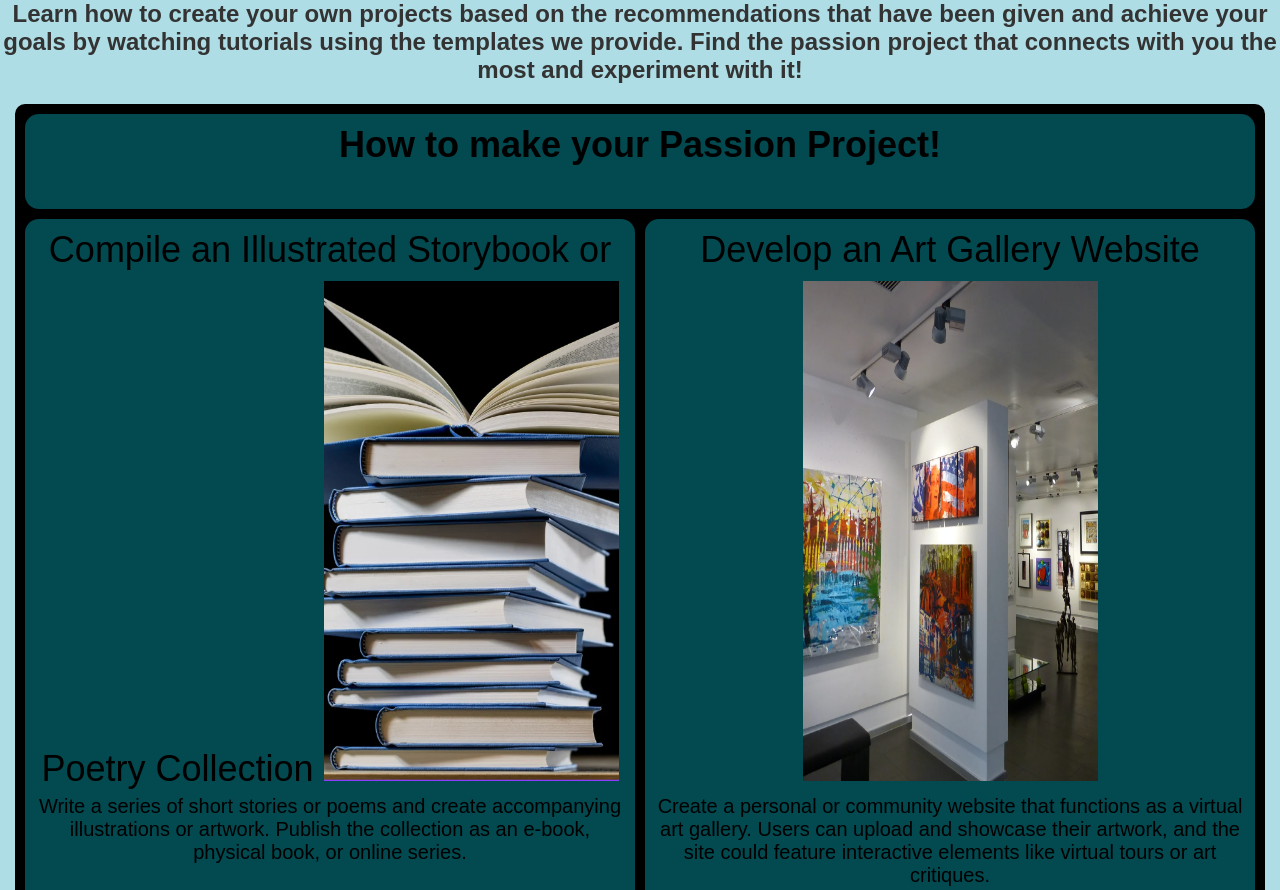
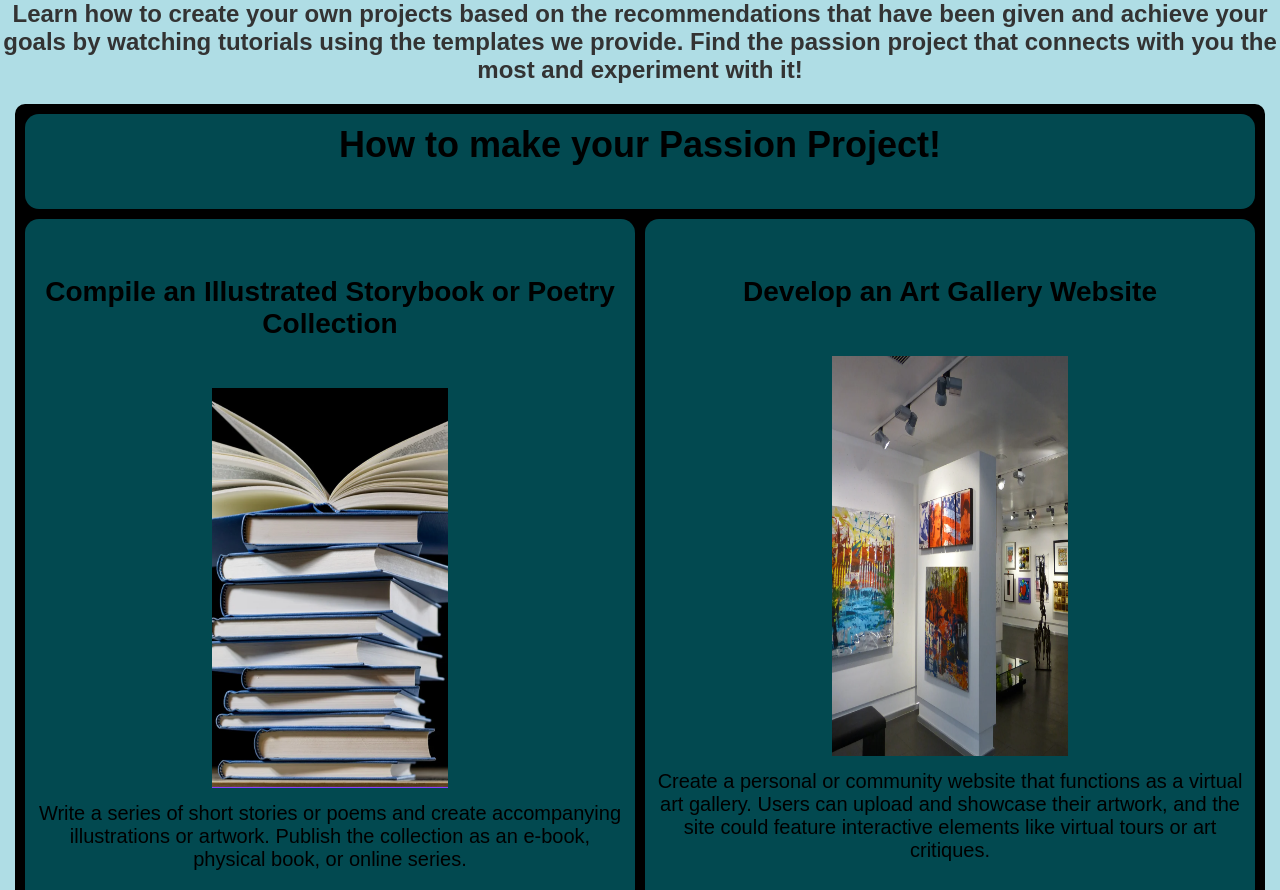
Before and after one commit to AryanPradhan12/PassionProjectWebsite, a Flask app: page /subpage in a window 1280 px wide. Shown: the part 210-1100 px from the top of the page. Run offline with Flask 3, Linux system fonts and the light colour scheme; grey boxes are pictures that could not be loaded.

Commit message:
Image resizing done

```diff
--- a/Structure/templates/subpage.html
+++ b/Structure/templates/subpage.html
@@ -19,15 +19,20 @@
           height: 1000px;
         }
         .item2 img {
-          width: 50%;
-          height: 50%;
+          width: 40%;
+          height: 40%;
           object-fit: cover;
-          margin-top: 10px;
+          margin-top: 2px;
         }
         .item2 p {
           margin-top: 5px;
           padding: 0;
           font-size: 20px;
+        }
+
+        .item2 h5 {
+          font-size: 28px;
+          font-weight: bold;
         }
 
         .item3 {
@@ -38,6 +43,10 @@
           margin-top: 5px;
           padding: 0;
           font-size: 20px;
+        }
+        .item3 h5 {
+          font-size: 28px;
+          font-weight: bold;
         }
 
         .item4 {
@@ -204,7 +213,9 @@
     <div class="grid-container">
         <div class="item1">How to make your Passion Project!</div>
         <div class="item2">
+          <h5>
           Compile an Illustrated Storybook or Poetry Collection
+          </h5>
           <img src="{{ url_for('static', filename='images/Image1.png') }}" alt="Poetry Collection"/>
           <p>
             Write a series of short stories or poems and create accompanying illustrations or artwork. Publish the collection as an e-book, physical book, or online series.
@@ -212,8 +223,10 @@
           <iframe width="560" height="315" src="https://www.youtube.com/embed/K7YL023V3Ug?si=R669qOdZA8UaKuBZ" title="YouTube video player" frameborder="0" allow="accelerometer; autoplay; clipboard-write; encrypted-media; gyroscope; picture-in-picture; web-share" referrerpolicy="strict-origin-when-cross-origin" allowfullscreen></iframe>
         </div>
         <div class="item3">
+          <h5>
           Develop an Art Gallery Website
-          <img src="{{ url_for('static', filename='images/Image2.png') }}" alt="Gallery website" style="width: 50%; height: 50%; margin-top: 10px;"/>
+          </h5>
+          <img src="{{ url_for('static', filename='images/Image2.png') }}" alt="Gallery website" style="width: 40%; height: 40%; margin-top: 2px;"/>
           <p>
             Create a personal or community website that functions as a virtual art gallery. Users can upload and showcase their artwork, and the site could feature interactive elements like virtual tours or art critiques.
           </p>
@@ -221,7 +234,7 @@
         </div>
         <div class="item4">
           Create a Music Analysis Blog
-          <img src="{{ url_for('static', filename='images/Image3.png') }}" alt="Music Blog" style="width: 50%; height: 50%; margin-top: 10px;"/>
+          <img src="{{ url_for('static', filename='images/Image3.png') }}" alt="Music Blog" style="width: 40%; height: 40%; margin-top: 2px;"/>
           <p>
             Start a blog where you analyze lyrics, compositions, and music theory in your favorite songs or genres. Offer insights into how music and literature intertwine.
           </p>
@@ -229,7 +242,7 @@
         </div>
         <div class="item5">
           Design a Music-Driven Workout Playlist
-          <img src="{{ url_for('static', filename='images/Image4.png') }}" alt="Workout playlist" style="width: 50%; height: 50%; margin-top: 10px;"/>
+          <img src="{{ url_for('static', filename='images/Image4.png') }}" alt="Workout playlist" style="width: 40%; height: 40%; margin-top: 2px;"/>
           <p>
             Curate and share workout playlists with different tempos and rhythms to match various exercise routines. You could also create a series of workout videos synchronized to music.
           </p>
@@ -237,7 +250,7 @@
         </div>
         <div class="item6">
           Design a Personal or Community Fitness Program
-          <img src="{{ url_for('static', filename='images/Image5.png') }}" alt="Community fitness program" style="width: 50%; height: 50%; margin-top: 10px;"/>
+          <img src="{{ url_for('static', filename='images/Image5.png') }}" alt="Community fitness program" style="width: 40%; height: 40%; margin-top: 2px;"/>
           <p>
             Create a structured fitness program tailored to a specific sport or fitness goal. Share the program through a blog, social media, or by organizing group workouts in your community.
           </p>
@@ -245,7 +258,7 @@
         </div>
         <div class="item7">
           Learn and Teach a New Sport
-          <img src="{{ url_for('static', filename='images/Image6.png') }}" alt="Learn a new sport" style="width: 50%; height: 50%; margin-top: 10px;"/>
+          <img src="{{ url_for('static', filename='images/Image6.png') }}" alt="Learn a new sport" style="width: 40%; height: 40%; margin-top: 2px;"/>
           <p>
             Take up a new sport and document your learning process. Share tutorials, tips, and your experiences through videos or blog posts, encouraging others to try the sport as well
           </p>
@@ -253,7 +266,7 @@
         </div>
         <div class="item8">
           Film and Edit a Short Performance Film
-          <img src="{{ url_for('static', filename='images/Image7.png') }}" alt="Edit a short filf" style="width: 50%; height: 50%; margin-top: 10px;"/>
+          <img src="{{ url_for('static', filename='images/Image7.png') }}" alt="Edit a short filf" style="width: 40%; height: 40%; margin-top: 2px;"/>
           <p>
             Produce a short film that focuses on performance art, dance, or a theatrical piece. Use your videography skills to capture and edit the performance in a way that enhances the storytelling
           </p>
@@ -261,7 +274,7 @@
         </div>
         <div class="item9">
           Organize a Community Talent Show
-          <img src="{{ url_for('static', filename='images/Image8.png') }}" alt="Talent show" style="width: 50%; height: 50%; margin-top: 10px;"/>
+          <img src="{{ url_for('static', filename='images/Image8.png') }}" alt="Talent show" style="width: 40%; height: 40%; margin-top: 2px;"/>
           <p>
             Plan and host a talent show in your community, providing a platform for people of all ages to express themselves through performance. Use the event to raise awareness or funds for a cause.
           </p>
@@ -269,7 +282,7 @@
         </div>
         <div class="item10">
           Create a science poster to educate kids about science
-          <img src="{{ url_for('static', filename='images/Image9.png') }}" alt="Science Workshop" style="width: 50%; height: 50%; margin-top: 10px;"/>
+          <img src="{{ url_for('static', filename='images/Image9.png') }}" alt="Science Workshop" style="width: 40%; height: 40%; margin-top: 2px;"/>
           <p>
             Organize and lead a hands-on science workshop for children in your community. Design experiments or projects that are fun, educational, and encourage curiosity about the natural world.
           </p>
@@ -277,7 +290,7 @@
         </div>
         <div class="item11">
           Take a Business Course and Create a Capstone Project
-          <img src="{{ url_for('static', filename='images/Image10.png') }}" alt="Capstone Project" style="width: 50%; height: 50%; margin-top: 10px;"/>
+          <img src="{{ url_for('static', filename='images/Image10.png') }}" alt="Capstone Project" style="width: 40%; height: 40%; margin-top: 2px;"/>
           <p>
             Enroll in an online course in a scientific or technological field that interests you. Create a capstone project based on what you learn and share it with others through a blog, video, or presentation.
           </p>
@@ -285,7 +298,7 @@
         </div>
         <div class="item12">
           Create Environmental Awareness Artwork
-          <img src="{{ url_for('static', filename='images/Image11.png') }}" alt="Environmental Awareness Artwork" style="width: 50%; height: 50%; margin-top: 10px;"/>
+          <img src="{{ url_for('static', filename='images/Image11.png') }}" alt="Environmental Awareness Artwork" style="width: 40%; height: 40%; margin-top: 2px;"/>
           <p>
             Use your art to raise awareness about environmental issues. Create paintings or digital art that highlight the beauty of nature and the importance of conservation. You could also create art from recycled materials.
           </p>
@@ -293,7 +306,7 @@
         </div>
         <div class="item13">
           Photograph Local Wildlife and Ecosystems
-          <img src="{{ url_for('static', filename='images/Image12.png') }}" alt="Wildlife Photographs" style="width: 50%; height: 50%; margin-top: 10px;"/>
+          <img src="{{ url_for('static', filename='images/Image12.png') }}" alt="Wildlife Photographs" style="width: 40%; height: 40%; margin-top: 2px;"/>
           <p>
             Use photography or videography to document local wildlife, ecosystems, and environmental challenges. Create a photo series or a documentary that showcases the natural beauty of your area and the importance of protecting it
           </p>
@@ -301,7 +314,7 @@
         </div>
         <div class="item14">
           Develop a Business Management Tool
-          <img src="{{ url_for('static', filename='images/Image13.png') }}" alt="Buisness Management Tool" style="width: 50%; height: 50%; margin-top: 10px;"/>
+          <img src="{{ url_for('static', filename='images/Image13.png') }}" alt="Buisness Management Tool" style="width: 40%; height: 40%; margin-top: 2px;"/>
           <p>
             Create a software tool that helps small business owners manage their operations more effectively. This could be a CRM system, inventory management tool, or a financial tracking app.
           </p>
@@ -309,7 +322,7 @@
         </div>
         <div class="item15">
           Create an Online Course or Workshop
-          <img src="{{ url_for('static', filename='images/Image14.png') }}" alt="Online Course" style="width: 50%; height: 50%; margin-top: 10px;"/>
+          <img src="{{ url_for('static', filename='images/Image14.png') }}" alt="Online Course" style="width: 40%; height: 40%; margin-top: 2px;"/>
           <p>
             Leverage your knowledge in a specific area to create an online course or workshop. Teach others valuable skills related to entrepreneurship, business management, or personal development.
           </p>
```
